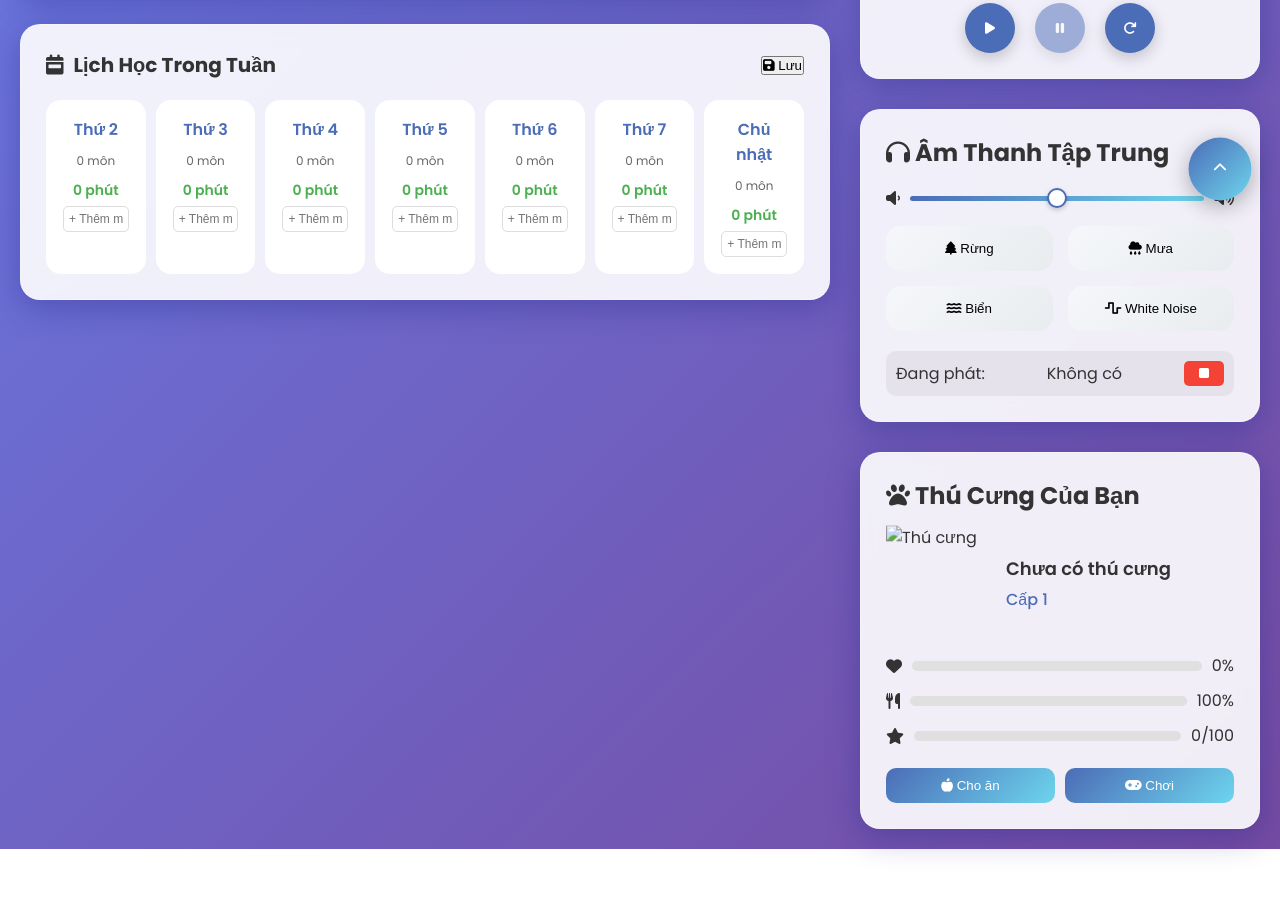
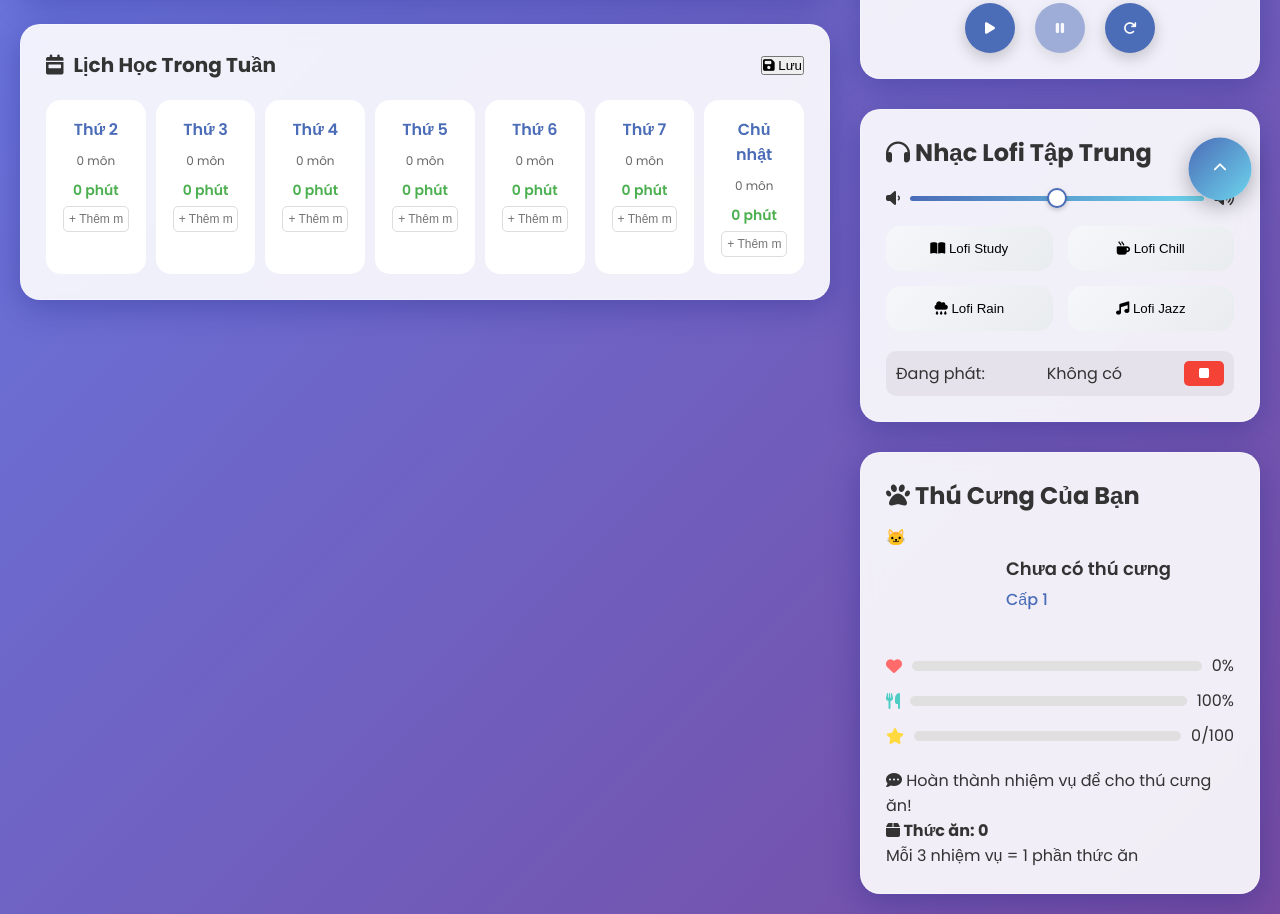
Before and after one commit to nhuybui210306-arch/2N, a plain HTML site: page index.html in a window 1280 px wide. Shown: the part 571-1485 px from the top of the page. Before the commit the page ends 1420 px from the top, so only its background shows below. Drawn offline with Linux system fonts and the light colour scheme; sample sign-in values are in the browser's storage; a script that the page names is missing.

Commit message:
Update index.html

```diff
--- a/index.html
+++ b/index.html
@@ -71,7 +71,7 @@
                     <div class="time-slots" id="time-slots-container"></div>
                 </div>
 
-                <!-- Lịch học trong tuần -->
+                <!-- Lịch học trong tuần (CẬP NHẬT) -->
                 <div class="card glass-card" id="schedule">
                     <div class="card-header">
                         <h2><i class="fas fa-calendar-week"></i> Lịch Học Trong Tuần</h2>
@@ -117,9 +117,9 @@
                     </div>
                 </div>
 
-                <!-- Phòng âm thanh tập trung -->
+                <!-- Phòng âm thanh Lofi (CẬP NHẬT) -->
                 <div class="card glass-card sound-card">
-                    <h2><i class="fas fa-headphones"></i> Âm Thanh Tập Trung</h2>
+                    <h2><i class="fas fa-headphones"></i> Nhạc Lofi Tập Trung</h2>
 
                     <div class="sound-controls">
                         <div class="volume-control">
@@ -129,24 +129,24 @@
                         </div>
 
                         <div class="sound-buttons">
-                            <button class="sound-btn" data-sound="forest">
-                                <i class="fas fa-tree"></i>
-                                <span>Rừng</span>
+                            <button class="sound-btn" data-sound="lofi-study">
+                                <i class="fas fa-book-open"></i>
+                                <span>Lofi Study</span>
                                 <div class="sound-wave"></div>
                             </button>
-                            <button class="sound-btn" data-sound="rain">
-                                <i class="fas fa-cloud-rain"></i>
-                                <span>Mưa</span>
+                            <button class="sound-btn" data-sound="lofi-chill">
+                                <i class="fas fa-mug-hot"></i>
+                                <span>Lofi Chill</span>
                                 <div class="sound-wave"></div>
                             </button>
-                            <button class="sound-btn" data-sound="ocean">
-                                <i class="fas fa-water"></i>
-                                <span>Biển</span>
+                            <button class="sound-btn" data-sound="lofi-rain">
+                                <i class="fas fa-cloud-rain"></i>
+                                <span>Lofi Rain</span>
                                 <div class="sound-wave"></div>
                             </button>
-                            <button class="sound-btn" data-sound="white-noise">
-                                <i class="fas fa-wave-square"></i>
-                                <span>White Noise</span>
+                            <button class="sound-btn" data-sound="lofi-jazz">
+                                <i class="fas fa-music"></i>
+                                <span>Lofi Jazz</span>
                                 <div class="sound-wave"></div>
                             </button>
                         </div>
@@ -158,16 +158,19 @@
                                 <i class="fas fa-stop"></i>
                             </button>
                         </div>
+
+                        <!-- YouTube Audio Player Ẩn -->
+                        <div id="youtube-player" style="display: none;"></div>
                     </div>
                 </div>
 
-                <!-- Thú cưng ảo -->
+                <!-- Thú cưng ảo (CẬP NHẬT) -->
                 <div class="card glass-card pet-card" id="pets">
                     <h2><i class="fas fa-paw"></i> Thú Cưng Của Bạn</h2>
 
                     <div class="pet-container">
                         <div class="pet-display" id="pet-display">
-                            <img src="assets/pets/pet-default.png" alt="Thú cưng" id="pet-image" class="pet-image">
+                            <div class="pet-image" id="pet-image">🐱</div>
                             <div class="pet-status">
                                 <div class="pet-name" id="pet-name">Chưa có thú cưng</div>
                                 <div class="pet-level" id="pet-level">Cấp 1</div>
@@ -176,21 +179,21 @@
 
                         <div class="pet-stats">
                             <div class="pet-stat">
-                                <i class="fas fa-heart"></i>
+                                <i class="fas fa-heart" style="color: #ff6b6b;"></i>
                                 <div class="stat-bar">
                                     <div class="stat-fill" id="pet-happiness" style="width: 0%"></div>
                                 </div>
                                 <span id="happiness-value">0%</span>
                             </div>
                             <div class="pet-stat">
-                                <i class="fas fa-utensils"></i>
+                                <i class="fas fa-utensils" style="color: #4ecdc4;"></i>
                                 <div class="stat-bar">
                                     <div class="stat-fill" id="pet-hunger" style="width: 100%"></div>
                                 </div>
                                 <span id="hunger-value">100%</span>
                             </div>
                             <div class="pet-stat">
-                                <i class="fas fa-star"></i>
+                                <i class="fas fa-star" style="color: #ffd93d;"></i>
                                 <div class="stat-bar">
                                     <div class="stat-fill" id="pet-exp" style="width: 0%"></div>
                                 </div>
@@ -198,13 +201,17 @@
                             </div>
                         </div>
 
-                        <div class="pet-actions">
-                            <button class="pet-action" id="feed-pet">
-                                <i class="fas fa-apple-alt"></i> Cho ăn
-                            </button>
-                            <button class="pet-action" id="play-pet">
-                                <i class="fas fa-gamepad"></i> Chơi
-                            </button>
+                        <div class="pet-message" id="pet-message">
+                            <i class="fas fa-comment-dots"></i>
+                            <span>Hoàn thành nhiệm vụ để cho thú cưng ăn!</span>
+                        </div>
+
+                        <div class="pet-food-inventory">
+                            <h4><i class="fas fa-box"></i> Thức ăn: <span id="food-count">0</span></h4>
+                            <div class="food-progress">
+                                <div class="food-progress-bar" id="food-progress-bar" style="width: 0%"></div>
+                            </div>
+                            <p class="food-note">Mỗi 3 nhiệm vụ = 1 phần thức ăn</p>
                         </div>
                     </div>
                 </div>
@@ -212,7 +219,7 @@
         </div>
     </div>
 
-    <!-- Cửa hàng thú cưng Modal -->
+    <!-- Cửa hàng thú cưng Modal (CẬP NHẬT) -->
     <div class="modal-overlay" id="shop-modal">
         <div class="modal-content shop-modal">
             <div class="modal-header">
@@ -280,6 +287,8 @@
         <i class="fas fa-chevron-up"></i>
     </button>
 
+    <!-- Thêm thư viện YouTube IFrame API -->
+    <script src="https://www.youtube.com/iframe_api"></script>
     <script src="script.js"></script>
 </body>
 </html>
```
